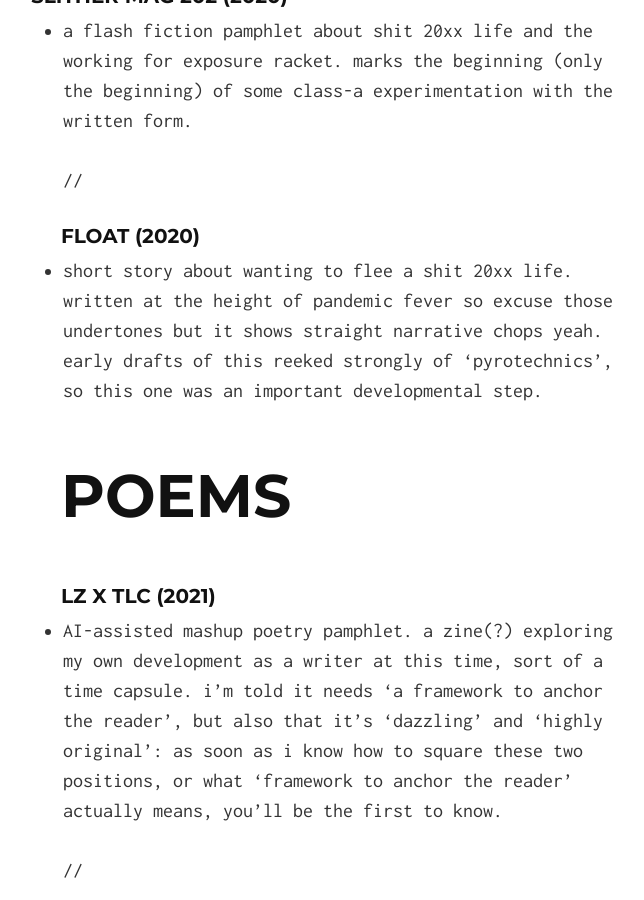
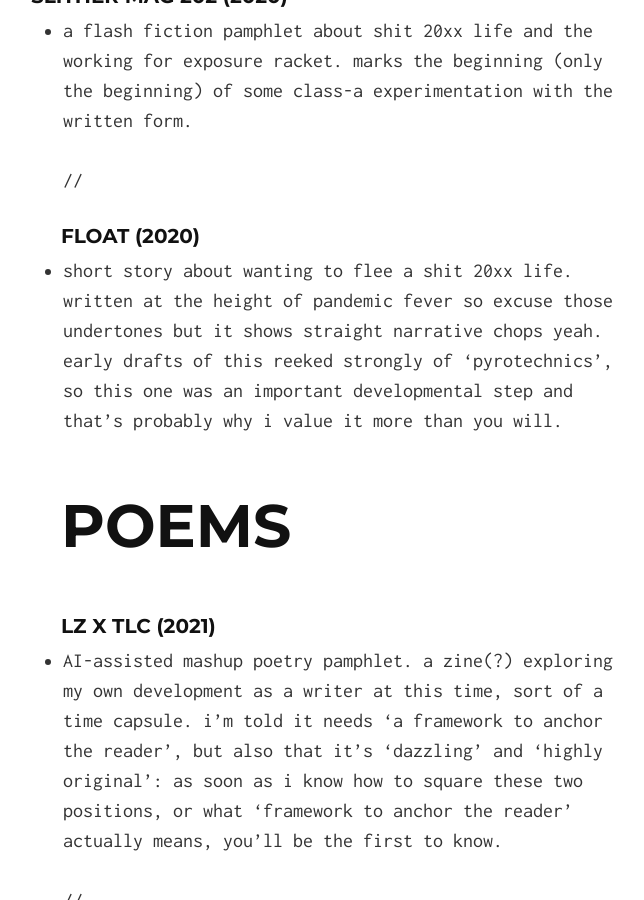
Before and after one commit to draftpost0/draftpost0.github.io, a Jekyll site: the page built from index.md, in a window 1280 px wide and 900 px high, scrolled down 1809 px. Shown: the whole window, without its empty margins (307-951 px from the left). Built offline with Jekyll 4.4.1, drawn with Linux system fonts in a browser that asks for light colours; nearby versions of some CDN libraries.

Commit message:
edit to float
edit yeah

```diff
--- a/index.md
+++ b/index.md
@@ -22,7 +22,7 @@ invariably:
 //
 <br>
 ### FLOAT (2020)
-- short story about wanting to flee a shit  20xx life. written at the height of pandemic fever so excuse those undertones but it shows straight narrative chops yeah. early drafts of this reeked strongly of 'pyrotechnics', so this one was an important developmental step.
+- short story about wanting to flee a shit  20xx life. written at the height of pandemic fever so excuse those undertones but it shows straight narrative chops yeah. early drafts of this reeked strongly of 'pyrotechnics', so this one was an important developmental step and that's probably why i value it more than you will.
 <br>
 <br>
 <br>
```
